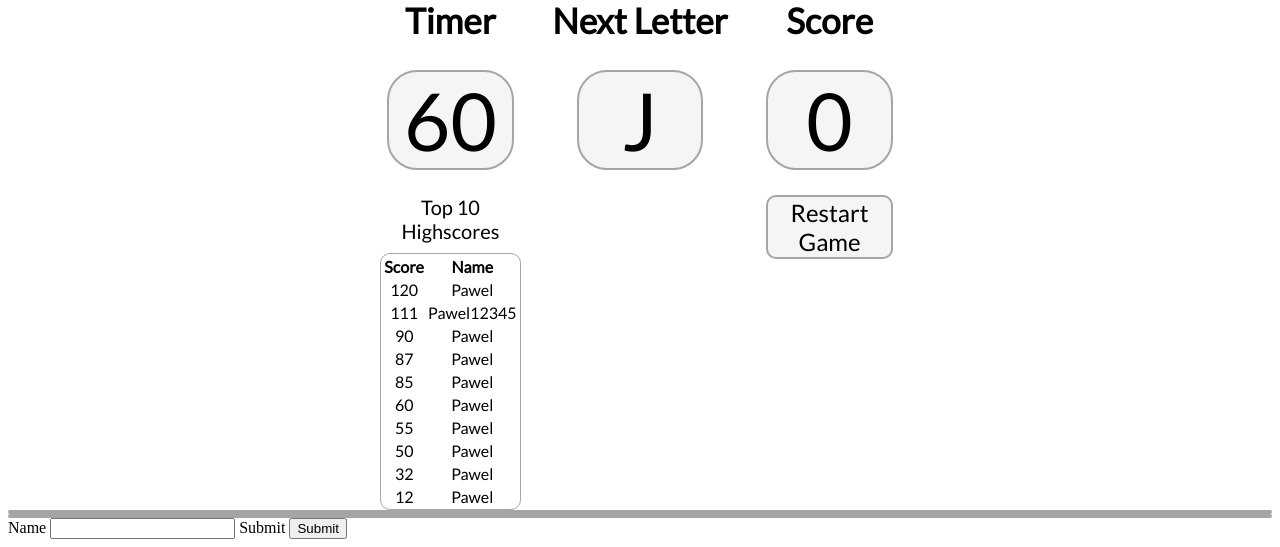
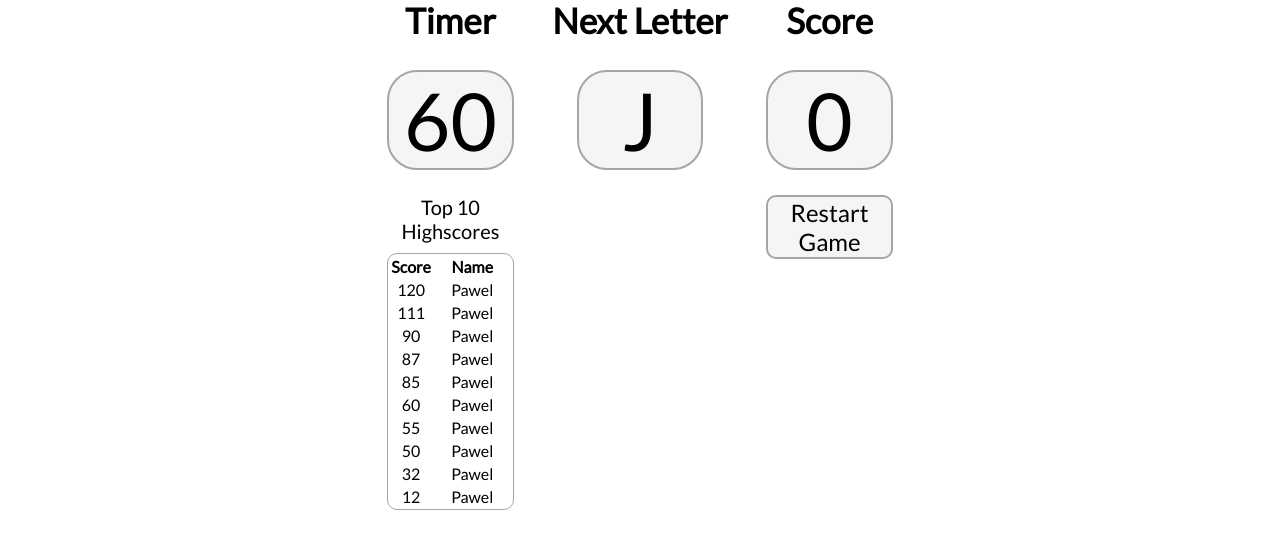
Before and after one commit to PawelKusnierek/LetterTypingGame, a PHP site: page / in a window 1280 px wide. Shown: the part 342-889 px from the top of the page. After the commit the page ends 852 px from the top, so only its background shows below. Run offline with PHP 8.4, Linux system fonts and the light colour scheme; a stand-in replaces the project's code that opens the database connection.

Commit message:
re-style refactoring complete

```diff
--- a/src/homepage.html
+++ b/src/homepage.html
@@ -23,13 +23,13 @@
 
 <div id="box-container">
     <div class="box-item">
-        <p id="number">60</p>
+        <p id="number" class="box-styling">60</p>
     </div>
     <div class="box-item">
-        <p id="letterOnScreen">K</p>
+        <p id="letterOnScreen" class="box-styling">K</p>
     </div>
     <div class="box-item">
-        <p id="scoreDisplay">0</p>
+        <p id="scoreDisplay" class="box-styling">0</p>
     </div>
 </div>
 
@@ -48,7 +48,7 @@
                 </tr>
                 <tr class="whiteBackground">
                     <td class="dbResult">111</td>
-                    <td class="dbName">Pawel12345</td>
+                    <td class="dbName">Pawel</td>
 
                 </tr>
                 <tr>
@@ -86,24 +86,18 @@
             </table>
         </div>
     </div>
-    <div class="bottom-item"></div>
-    <button class="bottom-item">Restart Game</button>
+    <div class="bottom-item">
+        <div id="yourScore">
+            <p id="finalScore"></p>
+            <p id="submitScore"></p>
+            <form method="post" class="invisible nameForm" id="nameForm">
+                <input type="text" name="name" id="name" title="">
+                <input type="submit" name="submit" id="submit">
+            </form>
+        </div>
+    </div>
+    <button id="resetContent" class="bottom-item">Restart Game</button>
 </div>
-
-<div id="yourScore">
-    <p id="finalScore"></p>
-    <p id="submitScore"></p>
-</div>
-
-<form method="post" class="invisible nameForm" id="nameForm">
-    <label for="name">Name</label>
-    <input type="text" name="name" id="name">
-    <label for="submit">Submit</label>
-    <input type="submit" name="submit" id="submit">
-</form>
-
-
-
 
 <script src="/src/scripts/javascript/script.js"></script>
 </body>
--- a/src/scripts/javascript/script.js
+++ b/src/scripts/javascript/script.js
@@ -56,7 +56,7 @@
             onTimerEnd();
             return '';
         }
-    }, 1);
+    }, 10);
 }
 
 function successfulKey() {
@@ -84,9 +84,8 @@
 
 function removeTransition(e) {
     let classList = e.target.classList;
-    while (classList.length > 0) {
-        classList.remove(classList.item(0));
-    }
+    classList.remove("red");
+    classList.remove("green");
 }
 
 function refreshGame() {
@@ -95,16 +94,12 @@
 
 function displayScore() {
     finalScoreDiv.textContent = "Your final score: " + score;
-    submitScoreButton.textContent = "Enter your name to store score in database:";
+    submitScoreButton.textContent = "Enter your name to submit your result";
     nameForm.classList.remove("invisible");
 }
 
 function submitScore() {
     let userName = document.getElementById('name').value;
-    //Script to insert the submitted name + score
-    sqlScript = `INSERT INTO lettergame.scores(
-\tname, score)
-\tVALUES (${userName},${score});`;
 
     $.ajax({
         url: "/src/scripts/php/submit_score.php",
--- a/src/style.css
+++ b/src/style.css
@@ -131,7 +131,7 @@
     margin-left: 5%;
 }
 
-p {
+.box-styling {
     font-family: 'Lato', sans-serif;
     font-size: 5rem;
     margin: 0;
@@ -141,7 +141,7 @@
 }
 
 #scoreDisplay {
-    transition: all .20s ease;
+    transition: all .10s ease;
 }
 
 .green {
@@ -192,8 +192,6 @@
     margin-top: 2%;
 }
 
-
-
 #highScores {
     display: flex;
     flex: 1;
@@ -226,10 +224,32 @@
 
 .dbResult {
     text-align: center;
-    width: 50%;
+    width: 35%;
 }
 
 .dbName {
     text-align: center;
-    width: 50%;
+    width: 65%;
 }
+
+#finalScore {
+    margin: 0;
+    padding:0;
+    width:100%;
+    text-align: center;
+    font-family: 'Lato', sans-serif;
+    font-size:1.5rem;
+}
+
+#submitScore {
+    margin: 10px 0 10px 0;
+    padding:0;
+    width:100%;
+    text-align: center;
+    font-family: 'Lato', sans-serif;
+    font-size:1rem;
+}
+
+.invisible {
+    visibility: hidden;
+}
```
